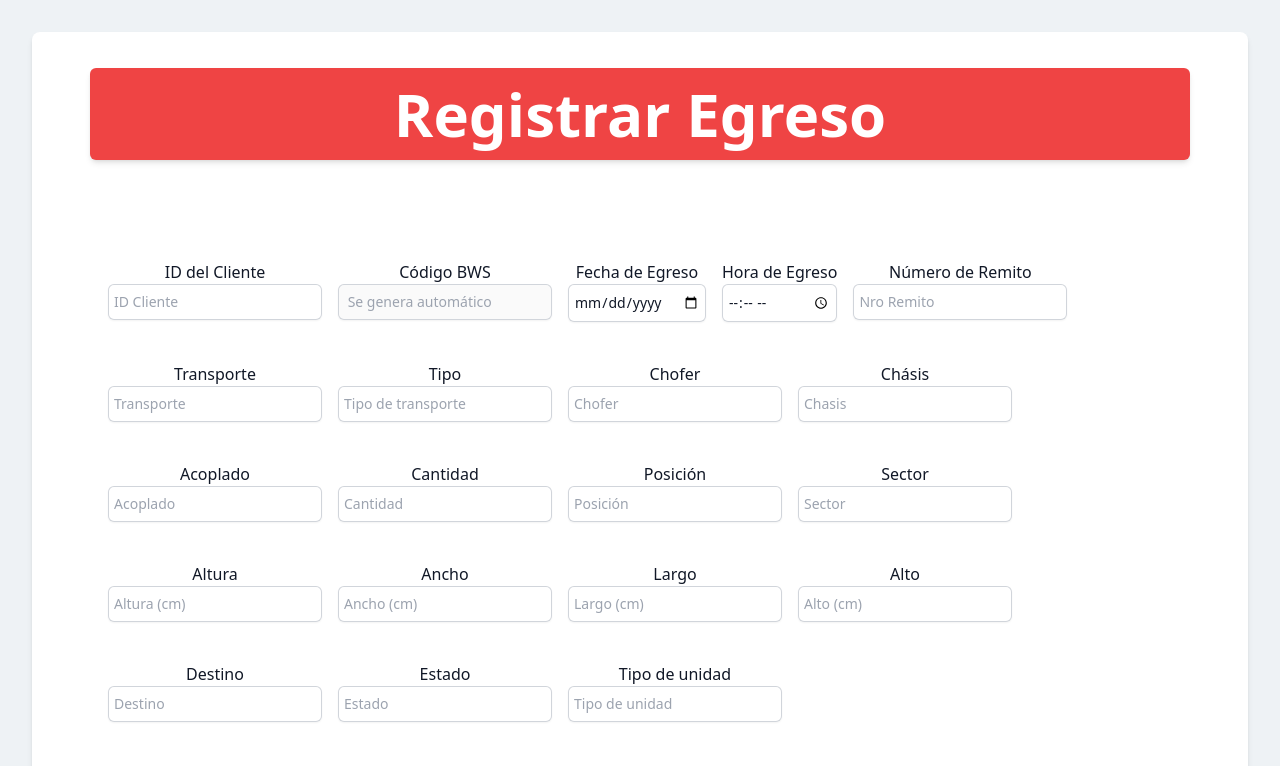
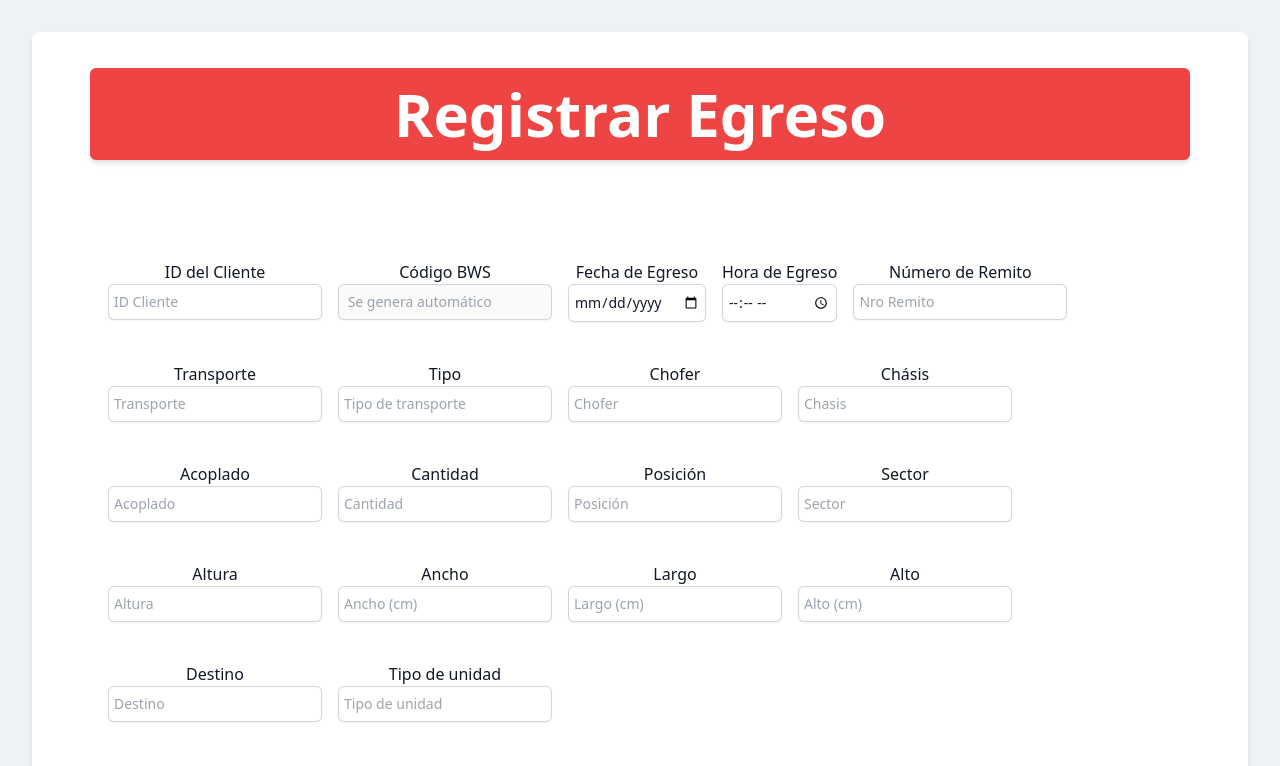
Before and after one commit to PabloSuarezLapalma/react-habProf, a React (Vite) app: page /formEgreso in a window 1280 px wide. Shown: the top 766 px of the page. Built offline with nearby package versions, Linux system fonts and the light colour scheme.

Commit message:
Fix bug in login functionality

```diff
--- a/src/App.jsx
+++ b/src/App.jsx
@@ -7,7 +7,6 @@ import FormEgreso from './pages/FormEgreso'
 import DescripcionMovimiento from './pages/DescripcionMovimiento'
 import Home from './pages/Home'
 import Error404 from './pages/Error404'
-
 
 
 function App() {
@@ -38,7 +37,7 @@ function App() {
 export default App
 
 /* Esto va debajo de descripcion Movimiento
-<Form
+<FormIngreso
         setMovimientos={setMovimientos}
         movimientos={movimientos}
       />
--- /dev/null
+++ b/src/components/ErrorAlert.jsx
@@ -0,0 +1,12 @@
+import React from "react"
+
+export default function ErrorAlert() {
+    return (
+<div className="bg-red-100 border border-red-400 text-red-700 px-4 py-3 rounded relative" typeof="alert">
+  <strong className="font-bold">Holy smokes!</strong>
+  <span className="block sm:inline">Something seriously bad happened.</span>
+  <span className="absolute top-0 bottom-0 right-0 px-4 py-3">
+    <svg className="fill-current h-6 w-6 text-red-500" role="button" xmlns="http://www.w3.org/2000/svg" viewBox="0 0 20 20"><title>Close</title><path d="M14.348 14.849a1.2 1.2 0 0 1-1.697 0L10 11.819l-2.651 3.029a1.2 1.2 0 1 1-1.697-1.697l2.758-3.15-2.759-3.152a1.2 1.2 0 1 1 1.697-1.697L10 8.183l2.651-3.031a1.2 1.2 0 1 1 1.697 1.697l-2.758 3.152 2.758 3.15a1.2 1.2 0 0 1 0 1.698z"/></svg>
+  </span>
+</div>
+)}
--- a/src/index.css
+++ b/src/index.css
@@ -9,7 +9,7 @@
     text-rendering: optimizeLegibility;
     -webkit-font-smoothing: antialiased;
     -moz-osx-font-smoothing: grayscale;
-    overflow-y: hidden;
+    /*overflow-y: hidden;*/
   }
 
   .box{
--- a/src/pages/FormEgreso.jsx
+++ b/src/pages/FormEgreso.jsx
@@ -34,7 +34,11 @@ const FormEgreso = ({movimientos, setMovimientos}) => {
         const [horas,mins] = hora.split(':');
         const horaInput = parseInt(horas);
         const minInput = parseInt(mins);
+
+
         const codigoBWS = `${idCliente}-${sector}${posicion}${altura}-${nroRemito}`;
+        const estado = 'Egreso';
+
         //No anda la comparación de hora y segundos
         if ((fechaInput > fechaActual) ||
         (fechaInput == fechaActual && horaInput > horaActual) ||
@@ -313,7 +317,7 @@ const FormEgreso = ({movimientos, setMovimientos}) => {
                         className="block w-full rounded-md border-0 px-1.5 py-1.5 text-gray-900 shadow-sm ring-1 ring-inset ring-gray-300 placeholder:text-gray-400 focus:ring-2 focus:ring-inset focus:ring-red-500 sm:text-sm sm:leading-6"
                         value={altura}
                         required
-                        placeholder='Altura (cm)'
+                        placeholder='Altura'
                         onChange={(e) => setAltura(e.target.value)}
                     />
                 </div>
@@ -380,22 +384,6 @@ const FormEgreso = ({movimientos, setMovimientos}) => {
                 </div>
 
                 <div className=' w-full md:mx-2 lg:mx-2 xl:mx-2 2xl:mx-2 sm:mx-2 xs:mx-2 sm:w-auto py-5'>
-                    <label htmlFor='estado' className='block text-md font-medium leading-6 text-gray-900'>
-                        Estado
-                    </label>
-                    <input
-                        id='estado'
-                        name="estado"
-                        type="text"
-                        className="block w-full rounded-md border-0 px-1.5 py-1.5 text-gray-900 shadow-sm ring-1 ring-inset ring-gray-300 placeholder:text-gray-400 focus:ring-2 focus:ring-inset focus:ring-red-500 sm:text-sm sm:leading-6"
-                        value={estado}
-                        required
-                        placeholder='Estado'
-                        onChange={(e) => setEstado(e.target.value)}
-                    />
-                </div>
-
-                <div className=' w-full md:mx-2 lg:mx-2 xl:mx-2 2xl:mx-2 sm:mx-2 xs:mx-2 sm:w-auto py-5'>
                     <label htmlFor='tipoUnidad' className='block text-md font-medium leading-6 text-gray-900'>
                         Tipo de unidad
                     </label>
--- a/src/pages/FormIngreso.jsx
+++ b/src/pages/FormIngreso.jsx
@@ -1,4 +1,5 @@
 import React, { useState } from 'react';
+import ErrorAlert from '../components/ErrorAlert';
 
 const FormIngreso = ({movimientos, setMovimientos}) => {
     const [fecha, setFecha] = useState('');
@@ -28,20 +29,30 @@ const FormIngreso = ({movimientos, setMovimientos}) => {
 
         // Obtener el valor actual de la fecha y hora actual
         const fechaActual = new Date();
+        const anioActual = fechaActual.getFullYear();
+        const diaActual = fechaActual.getDate();
+        const mesActual = fechaActual.getMonth() + 1;
         const horaActual = fechaActual.getHours();
         const minActual = fechaActual.getMinutes();
-        const fechaInput = new Date(fecha);
+
+        // Obtener el valor actual de la fecha y hora actual en formato string y luego a número
+        const fechaInput = fecha;
+        const [anio,mes,dia] = fecha.split('-');
         const [horas,mins] = hora.split(':');
-        const horaInput = parseInt(horas);
-        const minInput = parseInt(mins);
+        const anioInput =  parseInt(anio);
+        const mesInput = parseInt(mes);
+        const diaInput = parseInt(dia);
+        const horaInput = horas;
+        const minInput = mins;
+
         const codigoBWS = `${idCliente}-${sector}${posicion}${altura}-${nroRemito}`;
+        const estado = 'Ingreso';
+
         //No anda la comparación de hora y segundos
-        if ((fechaInput > fechaActual) ||
-        (fechaInput == fechaActual && horaInput > horaActual) ||
-        (fechaInput == fechaActual && horaInput == horaActual && minInput >= minActual)) {
-        alert("La fecha no puede ser mayor a la actual");
+        if ((anioInput > anioActual) || (anioInput === anioActual && mesInput > mesActual) || (anioInput === anioActual && mesInput === mesActual && diaInput > diaActual) || (anioInput === anioActual && mesInput === mesActual && diaInput === diaActual && horaInput > horaActual ) || (anioInput === anioActual && mesInput === mesActual && diaInput === diaActual && horaInput === horaActual && minInput > minActual)) {
+        alert('La fecha y hora ingresada no puede ser mayor a la fecha y hora actual')
         return;
-      }
+        }
         //Objeto movimiento
         const objetoMovimiento = {
             fecha,
@@ -313,7 +324,7 @@ const FormIngreso = ({movimientos, setMovimientos}) => {
                         className="block w-full rounded-md border-0 px-1.5 py-1.5 text-gray-900 shadow-sm ring-1 ring-inset ring-gray-300 placeholder:text-gray-400 focus:ring-2 focus:ring-inset focus:ring-red-500 sm:text-sm sm:leading-6"
                         value={altura}
                         required
-                        placeholder='Altura (cm)'
+                        placeholder='Altura'
                         onChange={(e) => setAltura(e.target.value)}
                     />
                 </div>
--- a/src/pages/Home.jsx
+++ b/src/pages/Home.jsx
@@ -30,7 +30,7 @@
     const [mobileMenuOpen, setMobileMenuOpen] = useState(false)
 
     return (
-      <body className="">
+      <body className=" overflow-y-hidden">
       <header className="bg-white shadow-sm">
         <nav className="mx-auto  flex max-w-7xl items-center justify-between p-6 lg:px-8" aria-label="Global">
           <div className="flex lg:flex-1">
```
